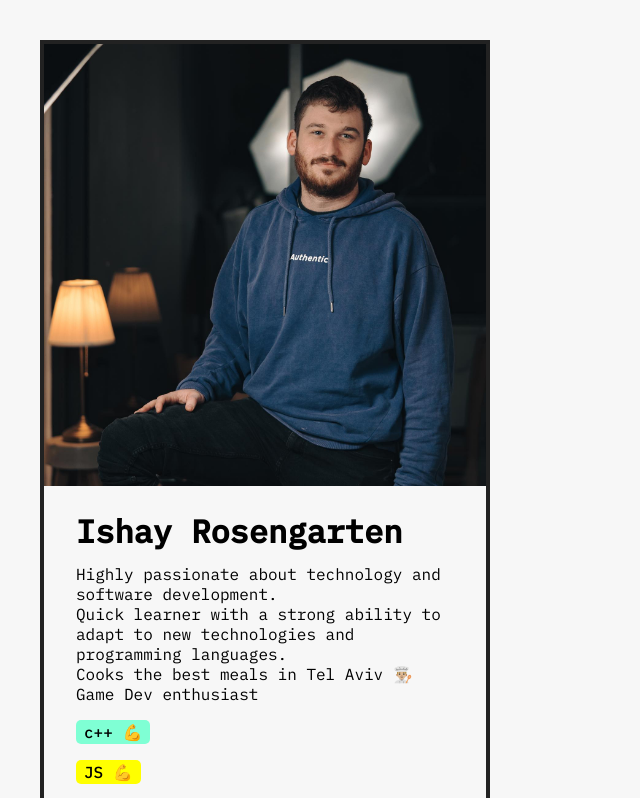
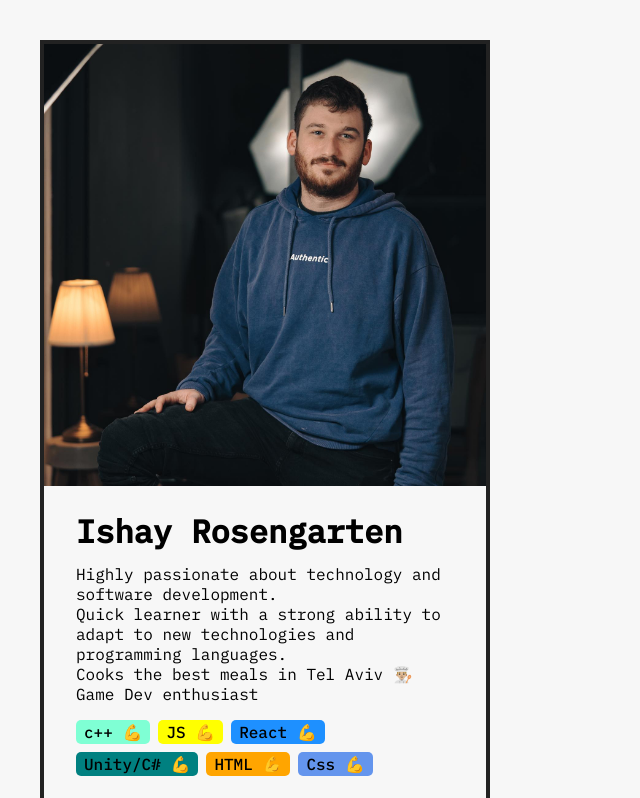
Before and after one commit to ishay60/first-challenge, a React (Create React App) app: page / in a window 1280 px wide. Shown: the top 798 px of the page, without its empty margins (0-640 px from the left). Built offline with nearby package versions, Linux system fonts and the light colour scheme.

Commit message:
profile card complete

```diff
--- a/src/App.js
+++ b/src/App.js
@@ -11,7 +11,9 @@ export default function App() {
         <Avatar />
         <div className="data">
           <Intro />
-          <SkillList />
+          <span>
+            <SkillList className="skill-list" />
+          </span>
         </div>
       </div>
     </div>
@@ -43,8 +45,8 @@ function Description() {
     return (
       <div
         key={index}
+        className="description"
         // style={{ backgroundColor: randomColor }} // Use the random color as the background color
-        className="description"
       >
         {description}
       </div>
@@ -63,19 +65,27 @@ function Description() {
 // }
 
 function SkillList() {
-  return ishay.skills.map((skill, index) => {
-    return (
-      <div className="skill-list">
-        <Skill key={index} skill={skill} color={ishay.color[index]} />
-      </div>
-    );
-  });
+  return (
+    <ul className="skill-list">
+      {ishay.skills.map((skill, index) => (
+        <li key={index}>
+          <Skill skill={skill} color={ishay.color[index]} />
+        </li>
+      ))}
+    </ul>
+  );
 }
+
 const Skill = (props) => (
-  <div className="skill" style={{ backgroundColor: props.color }}>
+  <span
+    key={props?.index}
+    className="skill"
+    style={{ backgroundColor: props?.color }}
+  >
     <p>{props.skill} 💪</p>
-  </div>
+  </span>
 );
+
 
 const ishay = {
   name: "Ishay Rosengarten",
```
